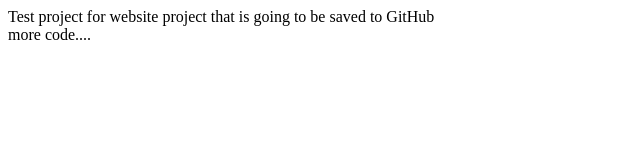
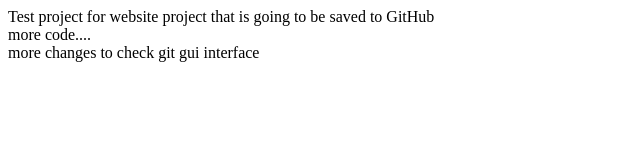
Before and after one commit to apexforcedev/youtube.demo, a plain HTML site: page WebContent/index.html in a window 1280 px wide. Shown: the whole page, without its empty margins (0-640 px from the left). Drawn offline with Linux system fonts and the light colour scheme.

Commit message:
Committing Windows GUI

```diff
--- a/WebContent/index.html
+++ b/WebContent/index.html
@@ -9,5 +9,8 @@
 
 	<br/>
 	more code....
+
+	<br />
+	more changes to check git gui interface
 </body>
 </html>
```
